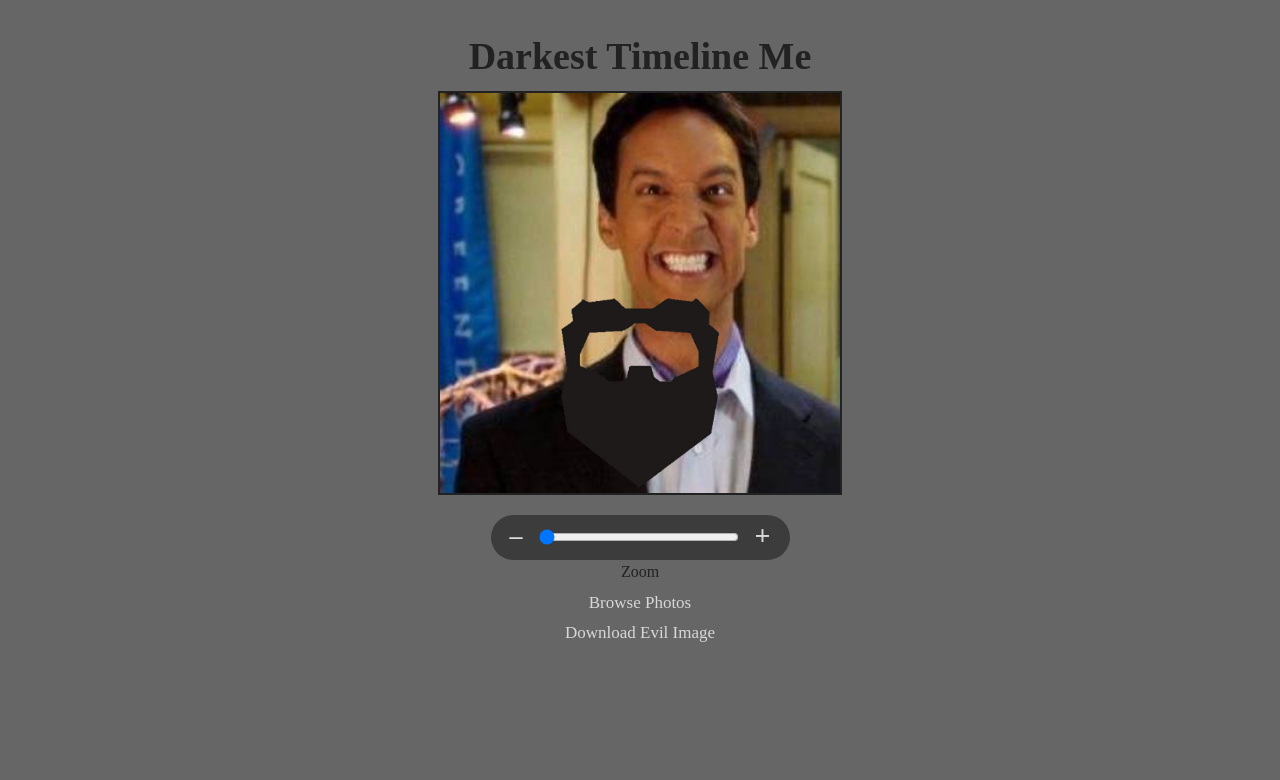
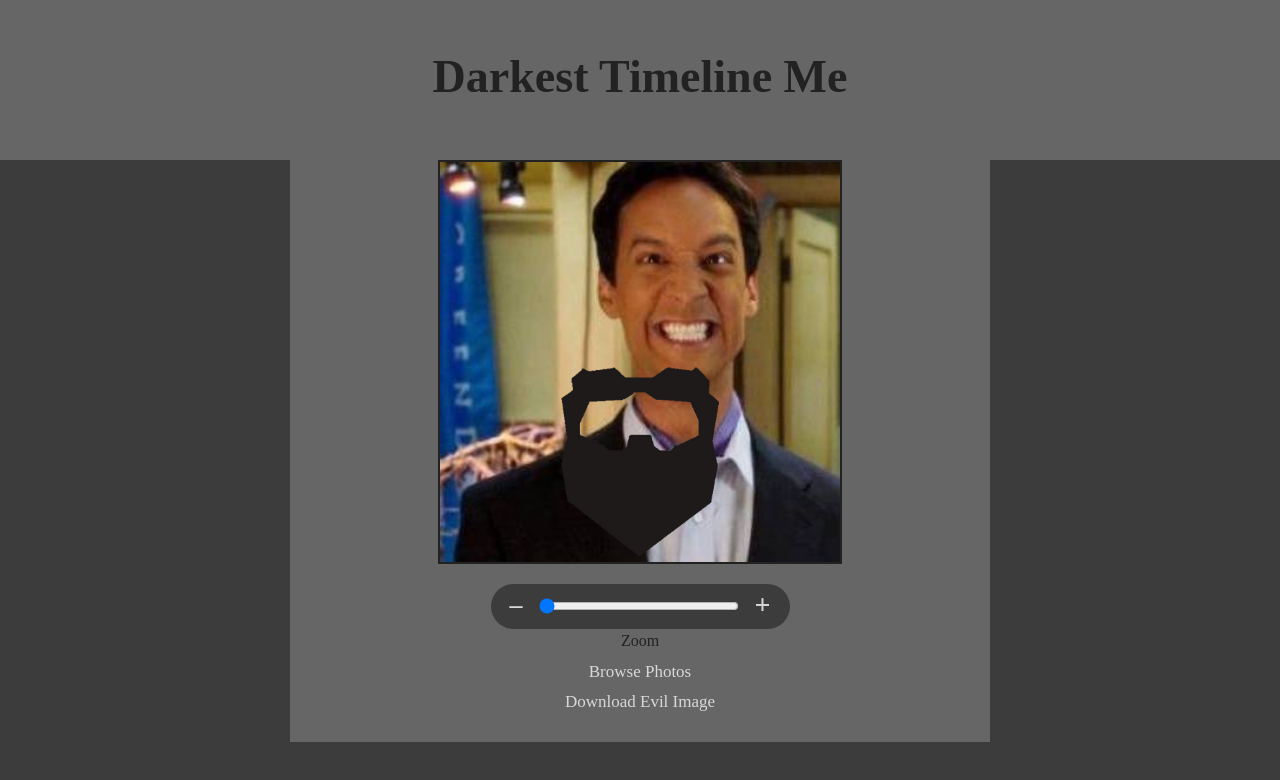
Before and after one commit to dargaCode/DarkestTimelineMe, a plain HTML site: page index.html in a window 1280 px wide. Drawn offline with Linux system fonts and the light colour scheme.

Commit message:
Styling pass
- Add container div
- Clean up comments

```diff
--- a/index.html
+++ b/index.html
@@ -11,6 +11,7 @@
     <h1>Darkest Timeline Me</h1>
   </header>
 
+  <div class="container">
     <canvas id="canvas" width="400" height="400"></canvas>
 
     <div class="slider-group">
@@ -35,5 +36,6 @@
 
       <script type="text/javascript" src="script.js"></script>
     </div>
+  </div>
 </body>
 </html>
--- a/style.css
+++ b/style.css
@@ -1,17 +1,18 @@
 
 /*GLOBAL*/
 
-body {
-  background: #666;
-  margin: 20px;
+html, body {
+  height: 100%;
+  margin: 0;
   padding: 0;
+  background: #3c3c3c;
 }
 
 h1 {
   text-align: center;
-  font-size: 38px;
+  font-size: 46px;
   color: #222;
-  margin: 34px 0 15px;
+  margin: 50px 0 0;
 }
 
 a {
@@ -22,6 +23,27 @@ a {
 
 a:hover {
   text-decoration: underline;
+}
+
+/*CONTAINER*/
+
+.container {
+  max-width: 700px;
+  height: 580px;
+  margin: 0 auto;
+  padding-top: 2px;
+  background: #666;
+  /*prevent margin collapse with children*/
+  overflow: hidden;
+}
+
+/*HEADER*/
+
+header {
+  height: 160px;
+  background: #666;
+  /*prevent margin collapse with children*/
+  overflow: hidden;
 }
 
 /*CANVAS*/
@@ -60,10 +82,8 @@ canvas {
 
 /*Firefox slider*/
 .slider-group input::-moz-range-track {
-  /*margin-top: 7px;*/
   border-radius: 2px;
   height: 5px;
-  /*border: 1px solid #bdc3c7;*/
   background-color: #aaa;
 }
 
```
Lines whose indentation alone changed are shown as unchanged.
